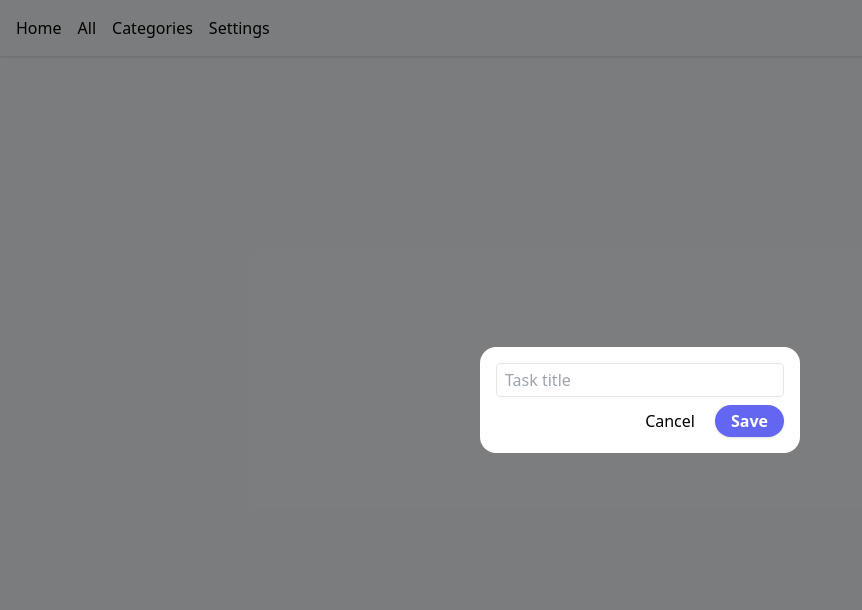
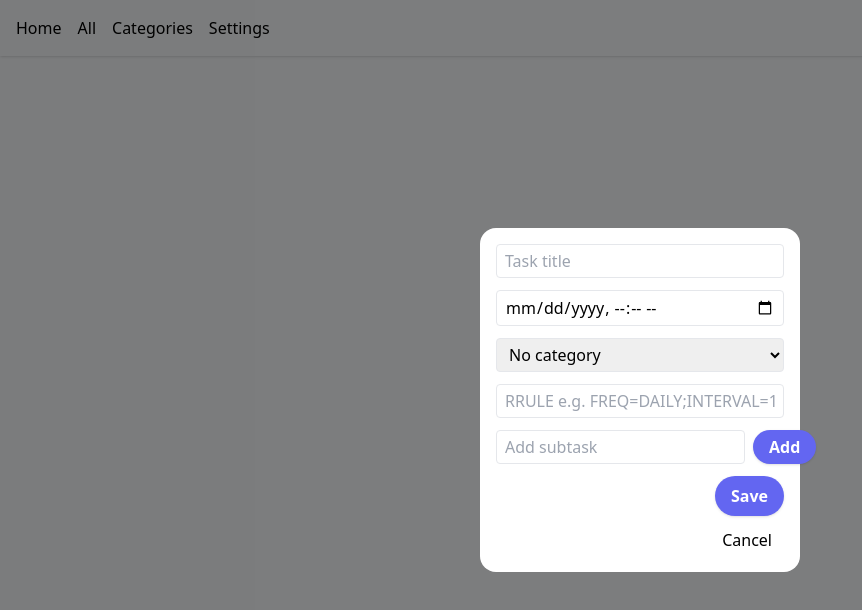
Before and after one commit to fbbp/todo-codex, a React (Vite) app: page /task/1 in a window 1280 px wide. Shown: the top 610 px of the page, without its empty margins (0-862 px from the left). Built offline with nearby package versions, Linux system fonts and the light colour scheme.

Commit message:
feat(task): add repeat rule field and category

```diff
--- a/src/components/TaskForm.tsx
+++ b/src/components/TaskForm.tsx
@@ -1,5 +1,6 @@
-import { useState, type FormEvent } from 'react';
+import { useEffect, useState, type FormEvent } from 'react';
 import { useTasks } from '../store/useTasks';
+import { useCategories } from '../store/useCategories';
 import type { Task } from '../db';
 
 interface Props {
@@ -13,10 +14,19 @@ export function TaskForm({ task, onSaved }: Props) {
   const [due, setDue] = useState(
     task?.dueAt ? new Date(task.dueAt).toISOString().slice(0, 16) : ''
   );
+  const [category, setCategory] = useState(task?.categoryId ?? '');
   const [checklist, setChecklist] = useState(
     task?.checklist ?? []
   );
+  const [repeat, setRepeat] = useState(task?.repeatRule ?? '');
   const [subText, setSubText] = useState('');
+
+  const categories = useCategories((s) => s.categories);
+  const loadCategories = useCategories((s) => s.load);
+
+  useEffect(() => {
+    void loadCategories();
+  }, [loadCategories]);
 
   async function handleSubmit(e: FormEvent) {
     e.preventDefault();
@@ -26,9 +36,9 @@ export function TaskForm({ task, onSaved }: Props) {
       title: trimmed,
       dueAt: due ? new Date(due).getTime() : null,
       durationMin: null,
-      categoryId: null,
+      categoryId: category || null,
       checklist,
-      repeatRule: null,
+      repeatRule: repeat || null,
     } as const;
     if (task) {
       await update(task.id, draft);
@@ -37,6 +47,8 @@ export function TaskForm({ task, onSaved }: Props) {
       setTitle('');
       setDue('');
       setChecklist([]);
+      setCategory('');
+      setRepeat('');
     }
     setSubText('');
     onSaved?.();
@@ -73,6 +85,24 @@ export function TaskForm({ task, onSaved }: Props) {
         type="datetime-local"
         value={due}
         onChange={(e) => setDue(e.target.value)}
+        className="w-full border rounded px-2 py-1"
+      />
+      <select
+        value={category}
+        onChange={(e) => setCategory(e.target.value)}
+        className="w-full border rounded px-2 py-1"
+      >
+        <option value="">No category</option>
+        {categories.map((c) => (
+          <option key={c.id} value={c.id}>
+            {c.name}
+          </option>
+        ))}
+      </select>
+      <input
+        value={repeat}
+        onChange={(e) => setRepeat(e.target.value)}
+        placeholder="RRULE e.g. FREQ=DAILY;INTERVAL=1"
         className="w-full border rounded px-2 py-1"
       />
       {checklist.length > 0 && (
--- a/src/components/TaskModal.tsx
+++ b/src/components/TaskModal.tsx
@@ -1,65 +1,33 @@
-import { FormEvent, useEffect, useState } from 'react';
+import { useEffect } from 'react';
 import { useNavigate, useParams } from 'react-router-dom';
 import { useTasks } from '../store/useTasks';
+import { useCategories } from '../store/useCategories';
+import { TaskForm } from './TaskForm';
 
 export default function TaskModal() {
   const { id } = useParams();
   const navigate = useNavigate();
   const tasks = useTasks((s) => s.tasks);
-  const load = useTasks((s) => s.load);
-  const add = useTasks((s) => s.add);
-  const update = useTasks((s) => s.update);
-
-  const [title, setTitle] = useState('');
+  const loadTasks = useTasks((s) => s.load);
+  const loadCategories = useCategories((s) => s.load);
 
   useEffect(() => {
-    void load();
-  }, [load]);
+    void loadTasks();
+    void loadCategories();
+  }, [loadTasks, loadCategories]);
 
-  useEffect(() => {
-    if (id) {
-      const t = tasks.find((task) => task.id === id);
-      if (t) setTitle(t.title);
-    }
-  }, [id, tasks]);
-
-  async function handleSubmit(e: FormEvent) {
-    e.preventDefault();
-    const trimmed = title.trim();
-    if (!trimmed) return;
-    if (id) {
-      await update(id, { title: trimmed });
-    } else {
-      await add({
-        title: trimmed,
-        dueAt: null,
-        durationMin: null,
-        categoryId: null,
-        checklist: [],
-        repeatRule: null,
-      });
-    }
-    navigate(-1);
-  }
+  const task = id ? tasks.find((t) => t.id === id) : undefined;
 
   return (
     <div className="fixed inset-0 bg-black/50 flex items-center justify-center">
-      <form onSubmit={handleSubmit} className="bg-white p-4 rounded-2xl space-y-2 w-80">
-        <input
-          value={title}
-          onChange={(e) => setTitle(e.target.value)}
-          className="border rounded px-2 py-1 w-full"
-          placeholder="Task title"
-        />
-        <div className="flex justify-end gap-2">
+      <div className="bg-white p-4 rounded-2xl space-y-2 w-80">
+        <TaskForm task={task} onSaved={() => navigate(-1)} />
+        <div className="flex justify-end">
           <button type="button" onClick={() => navigate(-1)} className="px-3 py-1 rounded">
             Cancel
           </button>
-          <button type="submit" className="rounded-full shadow px-4 py-1 font-semibold bg-primary text-white">
-            Save
-          </button>
         </div>
-      </form>
+      </div>
     </div>
   );
 }
```
Also changed, not shown: 2 other files (tests, documents, lock files or other folders).
